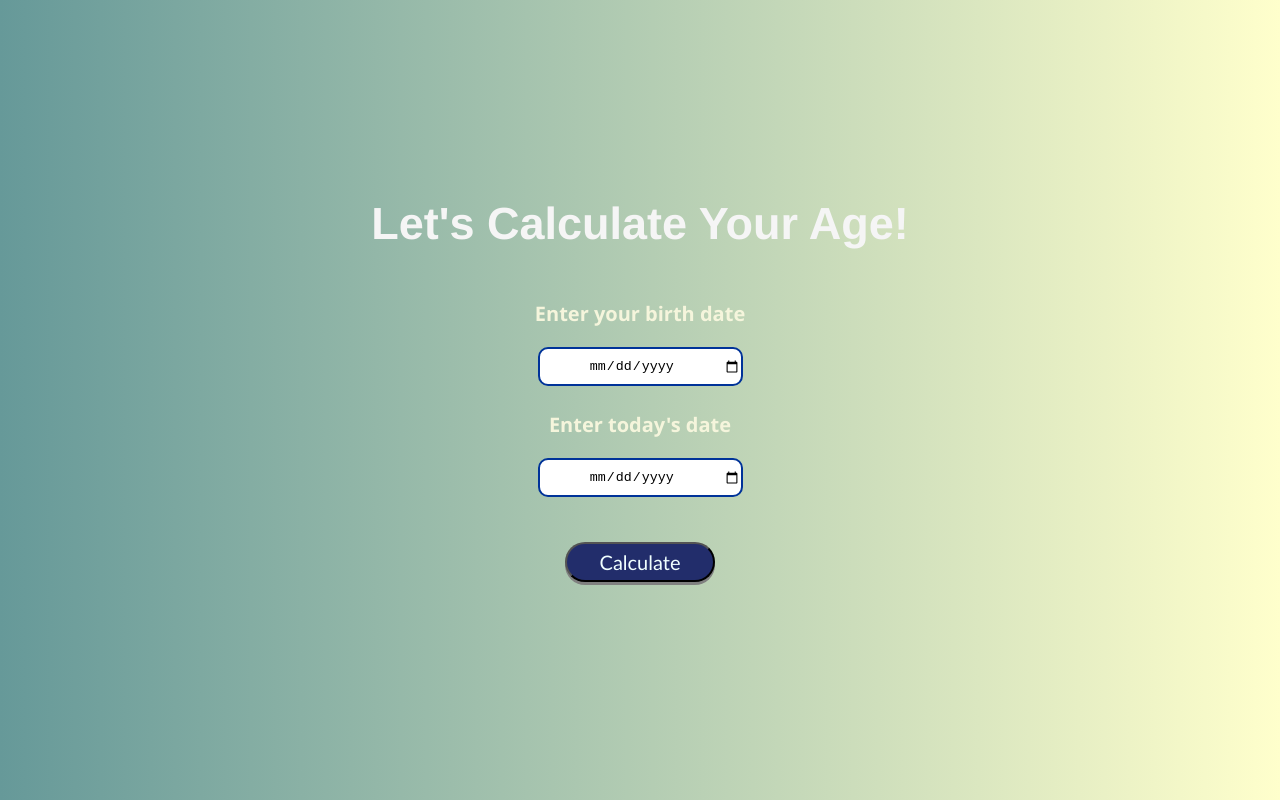
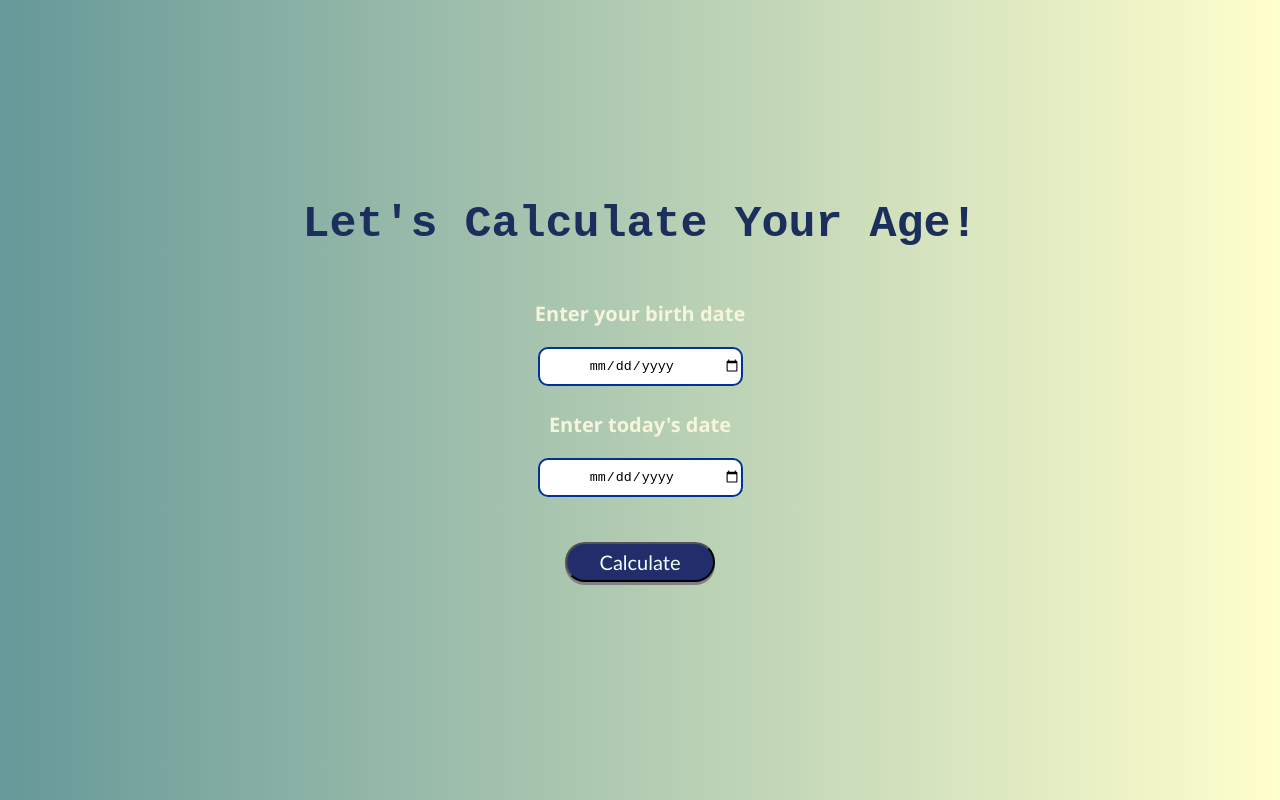
Before and after one commit to MeSanskarSingh/Age-Calculator, a plain HTML site: page index.html in a window 1280 px wide. Drawn offline with Linux system fonts and the light colour scheme.

Commit message:
Update style.css

```diff
--- a/style.css
+++ b/style.css
@@ -10,9 +10,9 @@ body {
     }
 
     h1 {
-        font-family:'Franklin Gothic Medium', 'Arial Narrow', Arial, sans-serif;
+        font-family: 'Courier New', Courier, monospace;
         font-size: 45px;
-        color: whitesmoke;
+        color: rgb(27, 46, 92);
     }
 
     .titles {
```
